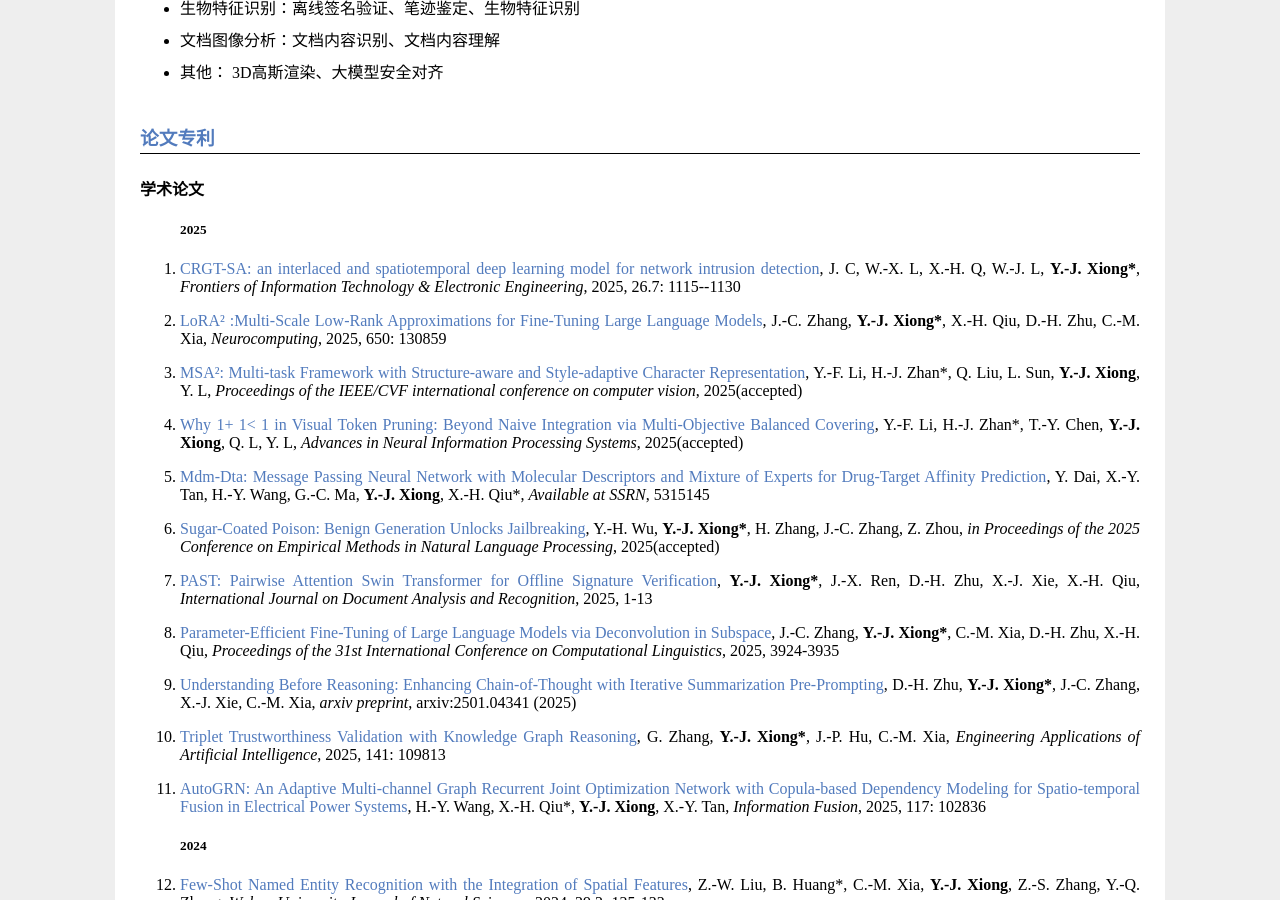
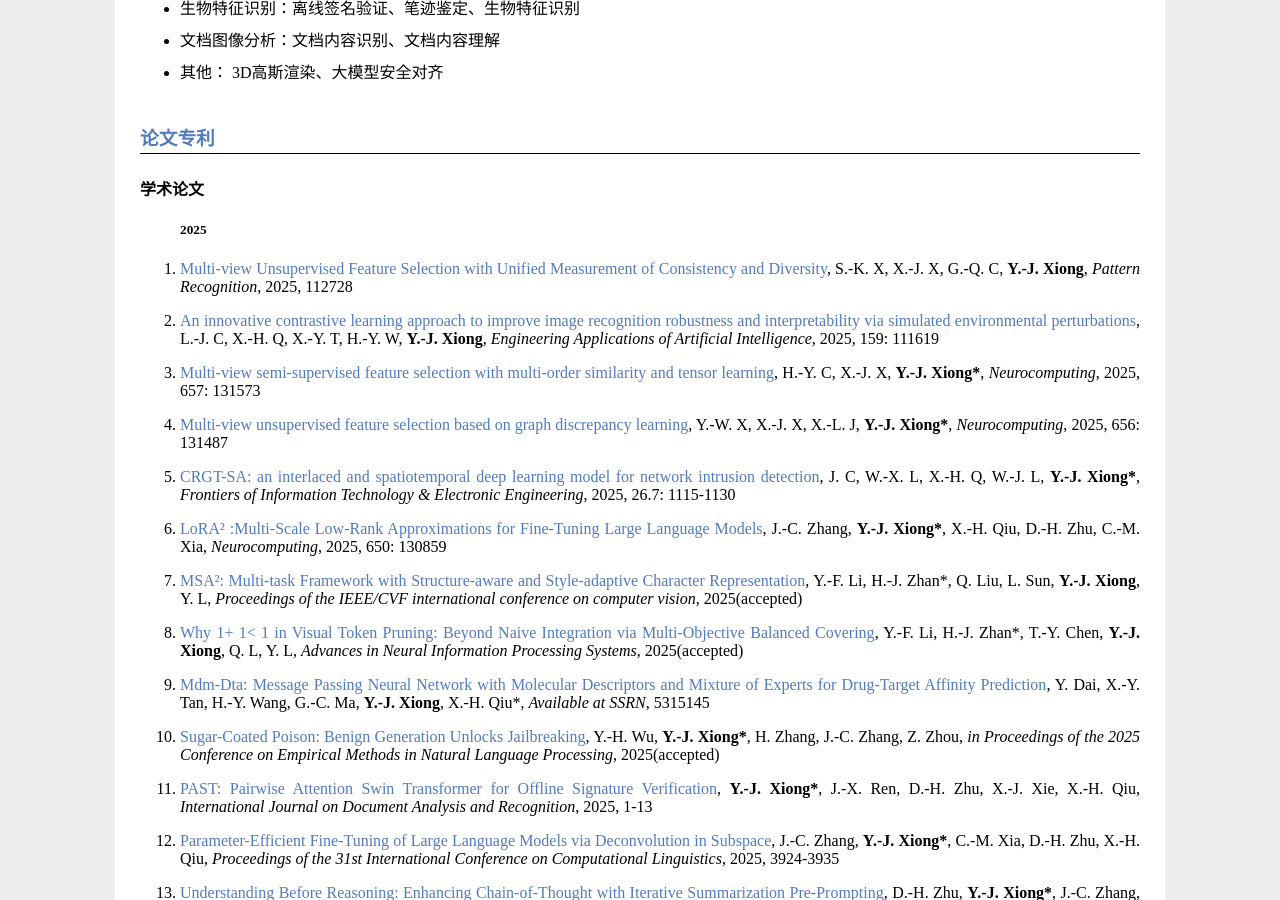
Before and after one commit to X-Lab-CN/introduce, a Jekyll site: the page introduce.html, which Jekyll copies as it is, in a window 1280 px wide and 900 px high, scrolled down 2078 px. Built offline with Jekyll 4.4.1, drawn with Linux system fonts in a browser that asks for light colours.

Commit message:
Update introduce.html

```diff
--- a/introduce.html
+++ b/introduce.html
@@ -229,9 +229,29 @@
         <ol>
         <h5>2025</h5>
 		<li>
-                <a href="https://arxiv.org/abs/2408.06854">
+                <a href="https://www.sciencedirect.com/science/article/abs/pii/S0031320325013913">
+                    <p>Multi-view Unsupervised Feature Selection with Unified Measurement of Consistency and Diversity</a>,
+               S.-K. X, X.-J. X, G.-Q. C, <strong>Y.-J. Xiong</strong>, <em>Pattern Recognition</em>, 2025, 112728</p>
+            </li>
+		<li>
+                <a href="https://www.sciencedirect.com/science/article/abs/pii/S0952197625016215">
+                    <p>An innovative contrastive learning approach to improve image recognition robustness and interpretability via simulated environmental perturbations</a>,
+                L.-J. C, X.-H. Q, X.-Y. T, H.-Y. W, <strong>Y.-J. Xiong</strong>, <em>Engineering Applications of Artificial Intelligence</em>, 2025, 159: 111619</p>
+            </li>
+		<li>
+                <a href="https://www.sciencedirect.com/science/article/abs/pii/S0925231225022453">
+                    <p>Multi-view semi-supervised feature selection with multi-order similarity and tensor learning</a>,
+                H.-Y. C, X.-J. X, <strong>Y.-J. Xiong*</strong>, <em>Neurocomputing</em>, 2025, 657: 131573</p>
+            </li>
+		<li>
+                <a href="https://www.sciencedirect.com/science/article/abs/pii/S0925231225021599">
+                    <p>Multi-view unsupervised feature selection based on graph discrepancy learning</a>,
+                Y.-W. X, X.-J. X, X.-L. J, <strong>Y.-J. Xiong*</strong>, <em>Neurocomputing</em>, 2025, 656: 131487</p>
+            </li>
+		<li>
+                <a href="https://link.springer.com/article/10.1631/FITEE.2400459">
                     <p>CRGT-SA: an interlaced and spatiotemporal deep learning model for network intrusion detection</a>,
-                J. C, W.-X. L, X.-H. Q, W.-J. L, <strong>Y.-J. Xiong*</strong>, <em>Frontiers of Information Technology & Electronic Engineering</em>, 2025, 26.7: 1115--1130</p>
+                J. C, W.-X. L, X.-H. Q, W.-J. L, <strong>Y.-J. Xiong*</strong>, <em>Frontiers of Information Technology & Electronic Engineering</em>, 2025, 26.7: 1115-1130</p>
             </li>
 		<li>
                 <a href="https://arxiv.org/abs/2408.06854">
```
